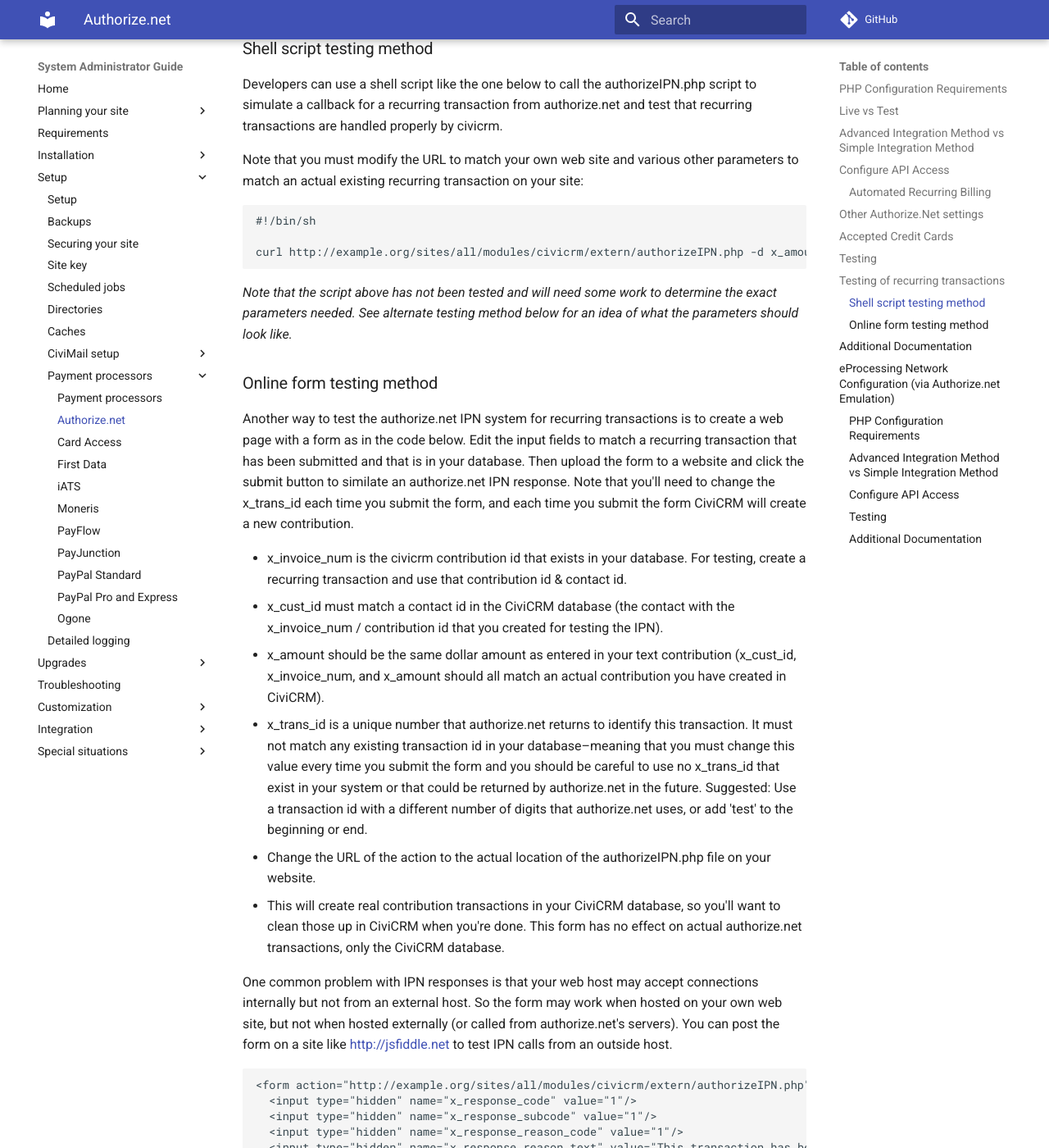
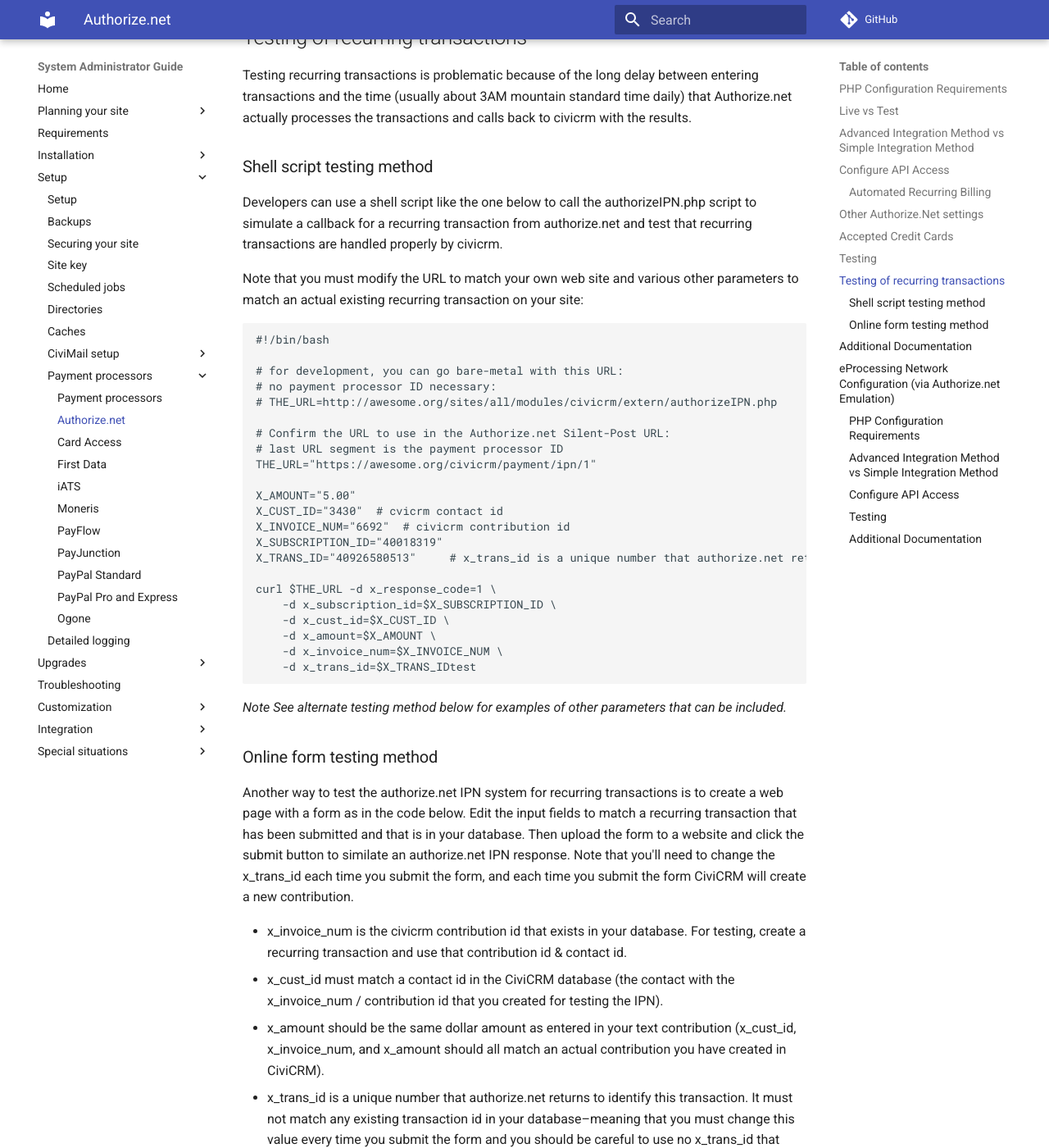
Before and after one commit to civicrm/civicrm-sysadmin-guide, an MkDocs documentation site: the page built from docs/setup/payment-processors/authorize-net.md, in a window 1280 px wide and 1400 px high, scrolled down 4957 px. Shown: the whole window at 82% size. Built offline with MkDocs 1.6.1 and Material for MkDocs 9.7.7, drawn with Linux system fonts in a browser that asks for light colours; comment, search, counter and statistics services are not loaded; old or Windows-style settings are respelled for this version of MkDocs; some of the changed text lies outside the part shown.

Commit message:
Add tested cURL script for verifying Silent-post URL
also add a warning against using a Silent-post URL that will trigger server redirects.

````diff
--- a/docs/setup/payment-processors/authorize-net.md
+++ b/docs/setup/payment-processors/authorize-net.md
@@ -110,6 +110,10 @@ If you fail to do this, one-time contributions will succeed normally, and recurr
 
 Important: if you are using a different domain for sandbox/staging or a local installation, you can create test transactions from your local that will be handled by Auth.net (hopefully you're doing this under one of the various test configurations described above), but note that Auth.net will attempt to use the above URL (your production site) to notify CiviCRM, so your staging/local installation will never hear back from CiviCRM unless you change the URL in Auth.net (which you probably don't want to do if you have a live site running).
 
+!!! note
+
+    The Authorize.net Silent-Post is pretty simplistic, so you should confirm the URL you configure. For instance, you do not want to use a URL that will require a redirect for SSL (https) or that enforces the use of "www". See below on [Testing Recurring Transactions](#testing-of-recurring-transactions) to confirm you have the correct URL to use.
+
 ## Other Authorize.Net settings
 
 * **Card Code Verification (CCV)** and **Address Verification Service** are free and part of your account. They do need to be configured to be used. If used, they will help prevent credit card fraud.
@@ -144,12 +148,31 @@ Developers can use a shell script like the one below to call the authorizeIPN.ph
 Note that you must modify the URL to match your own web site and various other parameters to match an actual existing recurring transaction on your site:
 
 ```bash
-#!/bin/sh
+#!/bin/bash
 
-curl http://example.org/sites/all/modules/civicrm/extern/authorizeIPN.php -d x_amount=1.00 -d x_cust_id=104 -d x_invoice_num=13468 -d x_trans_id=6456235754test
+# for development, you can go bare-metal with this URL:
+# no payment processor ID necessary:
+# THE_URL=http://awesome.org/sites/all/modules/civicrm/extern/authorizeIPN.php
+
+# Confirm the URL to use in the Authorize.net Silent-Post URL:
+# last URL segment is the payment processor ID
+THE_URL="https://awesome.org/civicrm/payment/ipn/1"
+
+X_AMOUNT="5.00"
+X_CUST_ID="3430"  # cvicrm contact id
+X_INVOICE_NUM="6692"  # civicrm contribution id
+X_SUBSCRIPTION_ID="40018319"
+X_TRANS_ID="40926580513"     # x_trans_id is a unique number that authorize.net returns to identify this transaction
+
+curl $THE_URL -d x_response_code=1 \
+    -d x_subscription_id=$X_SUBSCRIPTION_ID \
+    -d x_cust_id=$X_CUST_ID \
+    -d x_amount=$X_AMOUNT \
+    -d x_invoice_num=$X_INVOICE_NUM \
+    -d x_trans_id=$X_TRANS_IDtest
 ```
 
-_Note that the script above has not been tested and will need some work to determine the exact parameters needed. See alternate testing method below for an idea of what the parameters should look like._
+_Note See alternate testing method below for examples of other parameters that can be included._
 
 ### Online form testing method
 
````
